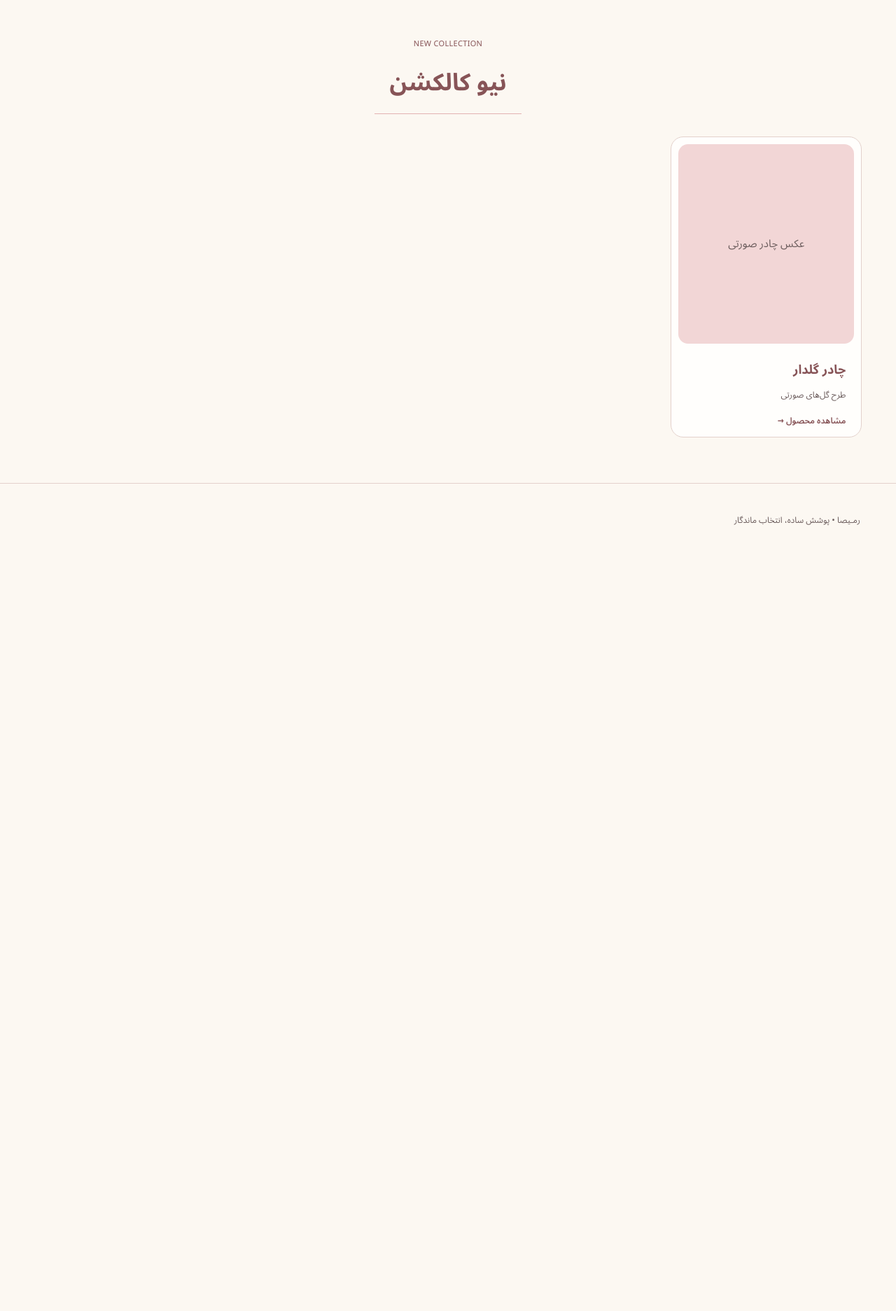
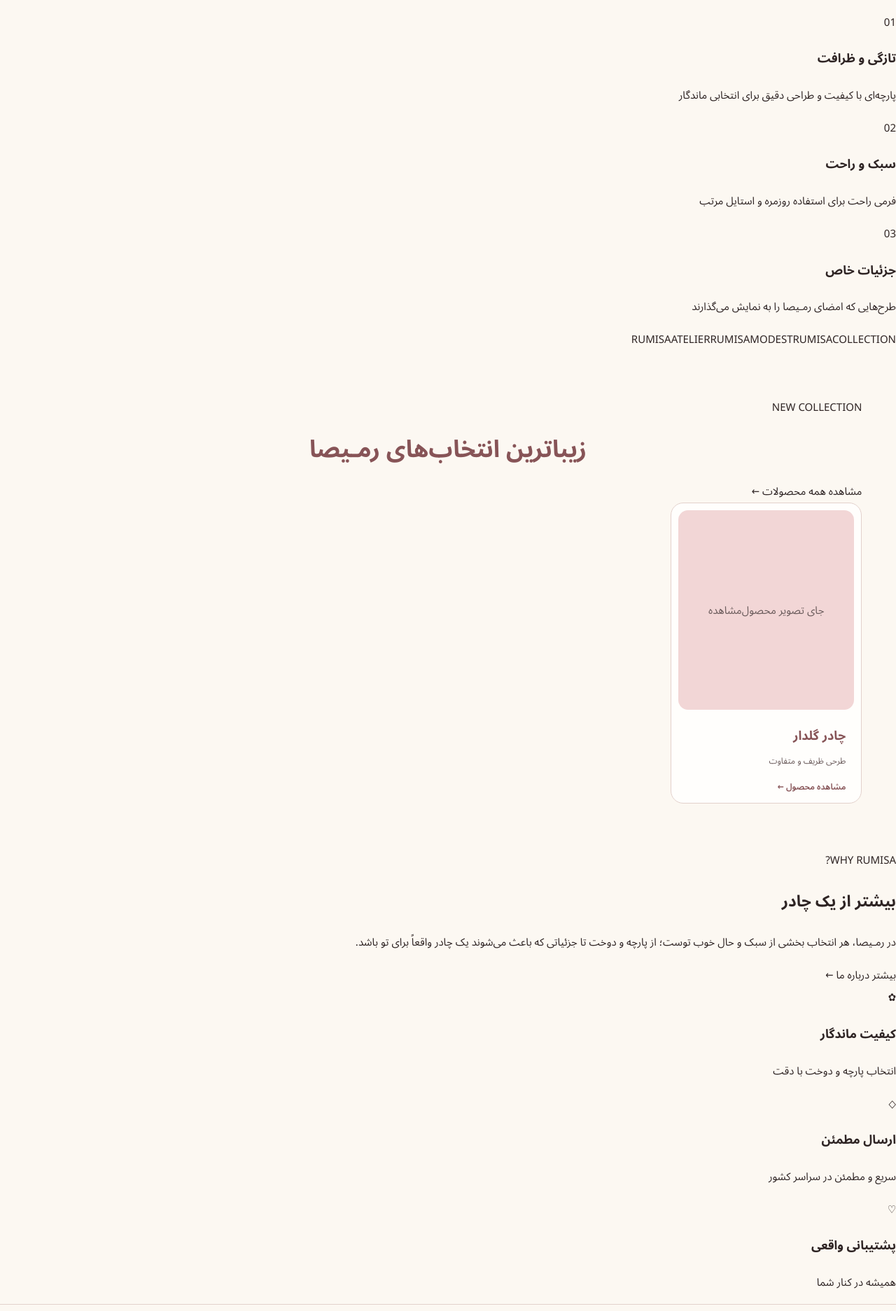
Before and after one commit to sima005/romisa-shop, a Django app: page / in a window 1280 px wide. Shown: the part 732-2605 px from the top of the page at 70% size. Before the commit the page ends 1483 px from the top, so only its background shows below. Run offline with Django 5.2, Linux system fonts and the light colour scheme; data that the repository does not hold is empty.

Commit message:
Redesign Rumisa home template with editorial layout

```diff
--- a/templates/store/home.html
+++ b/templates/store/home.html
@@ -1 +1,74 @@
-{% extends 'base.html' %}{% load static %}{% block title %}رمـیصا | نیو کالکشن{% endblock %}{% block content %}<section class="hero"><div class="hero-image hero-collection-art"><img src="{% static 'images/romisa-collection.png' %}" alt="رمـیصا | کالکشن جدید"><em>01 / 03</em></div><div class="hero-copy"><label>NEW COLLECTION</label><h1>انتخابی برای<br>لحظه‌های خاص تو</h1><p>چادرهایی زیبا، سبک و راحت<br>با طرح‌هایی که امضای رمـیصا را دارند.</p><a class="btn" href="{% url 'shop' %}">مشاهده نیو کالکشن ←</a><div class="year">1405<small>RUMISA</small></div></div></section><section class="collection"><label>NEW COLLECTION</label><h2>نیو کالکشن</h2><div class="line"></div><div class="grid">{% for p in products %}<article class="card"><a href="{% url 'product' p.slug %}" class="photo">{% if p.image %}<img src="{{ p.image.url }}" alt="{{ p.name }}">{% else %}<span>تصویر {{ p.name }}</span>{% endif %}</a><h3>{{ p.name }}</h3><p>{{ p.fabric|default:'پوشش ساده و ماندگار' }}</p><a class="link" href="{% url 'product' p.slug %}">مشاهده محصول →</a></article>{% empty %}<article class="card"><div class="photo">عکس چادر صورتی</div><h3>چادر گلدار</h3><p>طرح گل‌های صورتی</p><a class="link" href="{% url 'shop' %}">مشاهده محصول →</a></article>{% endfor %}</div></section>{% endblock %}
+{% extends 'base.html' %}
+{% load static %}
+
+{% block title %}رمـیصا | نیو کالکشن{% endblock %}
+
+{% block content %}
+<main class="home-page">
+  {% with hero_product=products.0 %}
+  <section class="home-hero">
+    <div class="hero-art">
+      <div class="hero-art-inner">
+        {% if hero_product and hero_product.image %}
+          <img src="{{ hero_product.image.url }}" alt="{{ hero_product.name }}">
+        {% else %}
+          <span>جای تصویر چادر</span>
+          <small>تصویر محصول را از پنل مدیریت اضافه کنید</small>
+        {% endif %}
+      </div>
+      <em>01 / 03</em>
+    </div>
+
+    <div class="hero-copy">
+      <label>NEW COLLECTION</label>
+      <h1>انتخابی برای<br>لحظه‌های خاص تو</h1>
+      <p>چادرهایی زیبا، سبک و راحت<br>با طرح‌هایی که امضای رمـیصا را دارند.</p>
+      <a class="btn hero-btn" href="{% url 'shop' %}">مشاهده نیو کالکشن <span>←</span></a>
+      <div class="hero-year"><strong>1405</strong><small>RUMISA</small></div>
+    </div>
+
+    <div class="hero-side-copy">
+      <label>RUMISA EDIT</label>
+      <p>پوششی با ظرافت<br>برای هر روز و هر مناسبت</p>
+    </div>
+
+    <div class="hero-features">
+      <article class="feature-card"><span class="feature-number">01</span><div><h3>تازگی و ظرافت</h3><p>پارچه‌ای با کیفیت و طراحی دقیق برای انتخابی ماندگار</p></div></article>
+      <article class="feature-card"><span class="feature-number">02</span><div><h3>سبک و راحت</h3><p>فرمی راحت برای استفاده روزمره و استایل مرتب</p></div></article>
+      <article class="feature-card"><span class="feature-number">03</span><div><h3>جزئیات خاص</h3><p>طرح‌هایی که امضای رمـیصا را به نمایش می‌گذارند</p></div></article>
+    </div>
+  </section>
+  {% endwith %}
+
+  <section class="brand-row" aria-label="برندهای همکار">
+    <span>RUMISA</span><span>ATELIER</span><span>RUMISA</span><span>MODEST</span><span>RUMISA</span><span>COLLECTION</span>
+  </section>
+
+  <section class="collection home-collection">
+    <div class="section-heading">
+      <div><label>NEW COLLECTION</label><h2>زیباترین انتخاب‌های رمـیصا</h2></div>
+      <a class="outline-btn" href="{% url 'shop' %}">مشاهده همه محصولات <span>←</span></a>
+    </div>
+
+    <div class="collection-grid grid">
+      {% for p in products %}
+      <article class="card collection-card">
+        <a href="{% url 'product' p.slug %}" class="photo">
+          {% if p.image %}<img src="{{ p.image.url }}" alt="{{ p.name }}">{% else %}<span>جای تصویر محصول</span>{% endif %}
+          <span class="quick-view">مشاهده</span>
+        </a>
+        <div class="card-meta"><div><h3>{{ p.name }}</h3><p>{{ p.fabric|default:'پوشش ساده و ماندگار' }}</p></div>{% if p.price %}<strong>{{ p.price|floatformat:0 }} تومان</strong>{% endif %}</div>
+        <a class="link" href="{% url 'product' p.slug %}">مشاهده محصول <span>←</span></a>
+      </article>
+      {% empty %}
+      <article class="card collection-card"><a class="photo" href="{% url 'shop' %}"><span>جای تصویر محصول</span><span class="quick-view">مشاهده</span></a><div class="card-meta"><div><h3>چادر گلدار</h3><p>طرحی ظریف و متفاوت</p></div></div><a class="link" href="{% url 'shop' %}">مشاهده محصول <span>←</span></a></article>
+      {% endfor %}
+    </div>
+  </section>
+
+  <section class="home-editorial">
+    <div class="editorial-copy"><label>WHY RUMISA?</label><h2>بیشتر از یک چادر</h2><p>در رمـیصا، هر انتخاب بخشی از سبک و حال خوب توست؛ از پارچه و دوخت تا جزئیاتی که باعث می‌شوند یک چادر واقعاً برای تو باشد.</p><a class="outline-btn" href="{% url 'about' %}">بیشتر درباره ما <span>←</span></a></div>
+    <div class="editorial-cards"><article><span>✿</span><h3>کیفیت ماندگار</h3><p>انتخاب پارچه و دوخت با دقت</p></article><article><span>◇</span><h3>ارسال مطمئن</h3><p>سریع و مطمئن در سراسر کشور</p></article><article><span>♡</span><h3>پشتیبانی واقعی</h3><p>همیشه در کنار شما</p></article></div>
+  </section>
+</main>
+{% endblock %}
```
